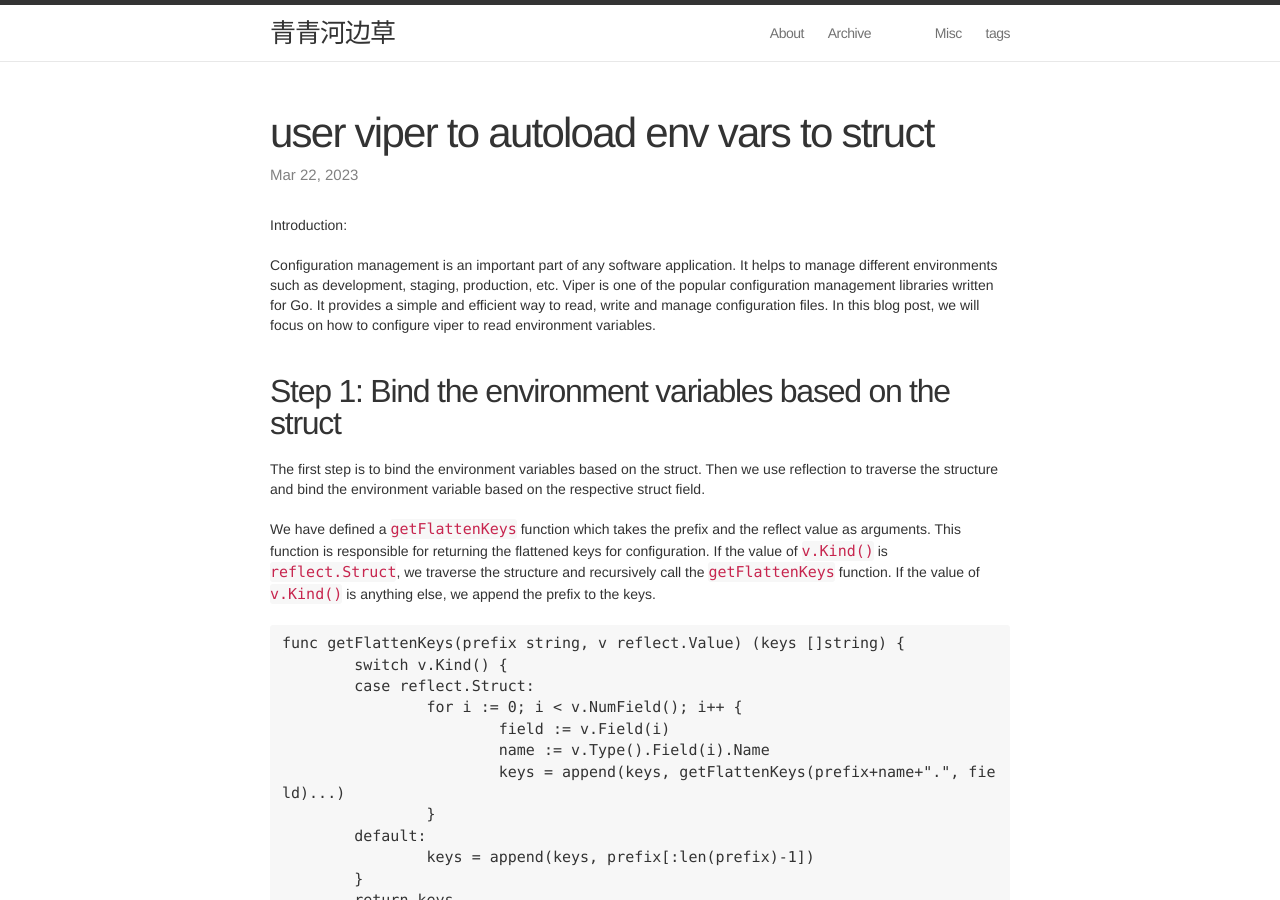
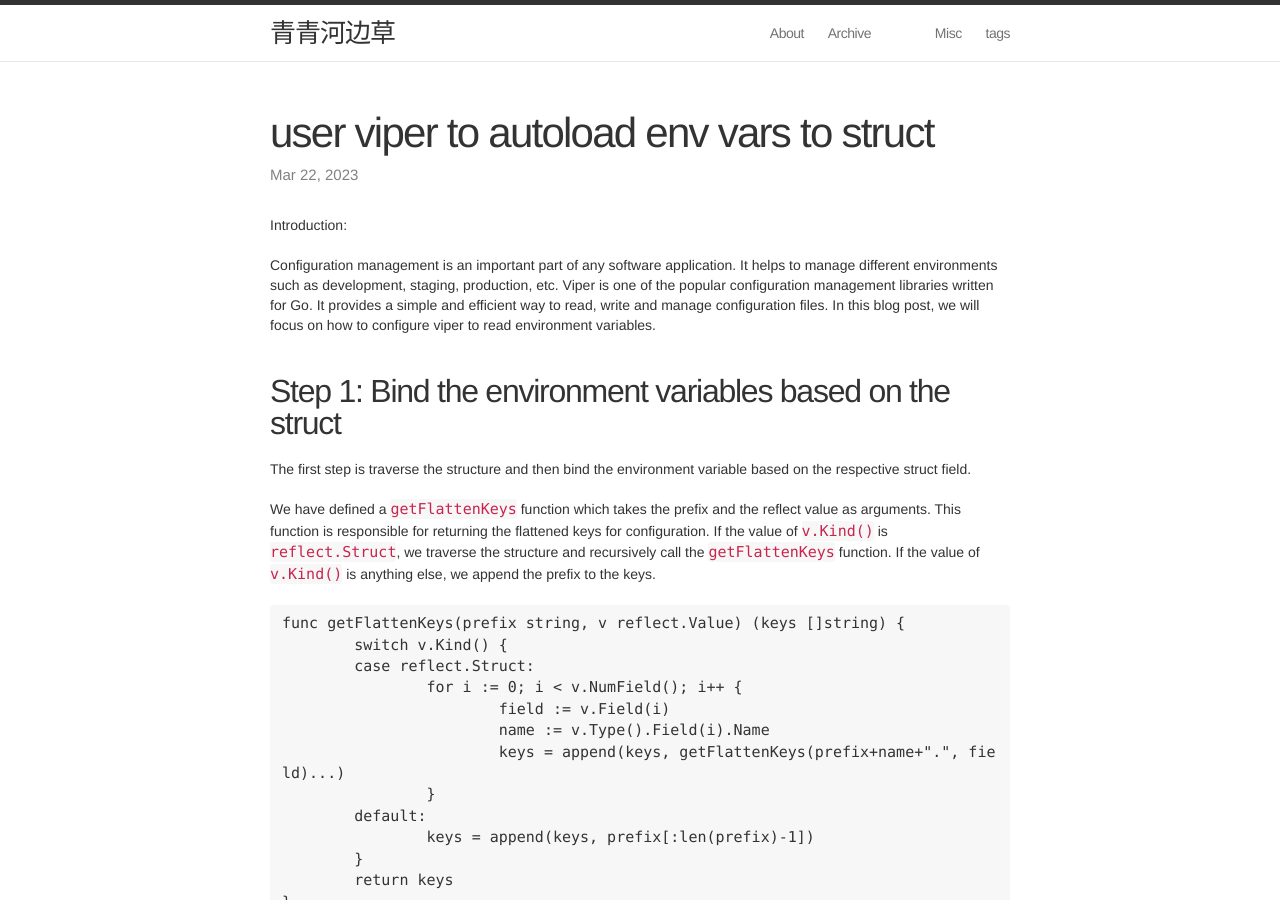
Before and after one commit to swuecho/swuecho.github.io, a Jekyll site: the page built from _posts/2023-03-22-user-viper-to-autoload-env-vars-to-struct.md, in a window 1280 px wide and 900 px high. Built offline with Jekyll 4.4.1, drawn with Linux system fonts in a browser that asks for light colours; comment, search, counter and statistics services are not loaded.

Commit message:
Update 2023-03-22-user-viper-to-autoload-env-vars-to-struct.md

```diff
--- a/_posts/2023-03-22-user-viper-to-autoload-env-vars-to-struct.md
+++ b/_posts/2023-03-22-user-viper-to-autoload-env-vars-to-struct.md
@@ -11,7 +11,7 @@ Configuration management is an important part of any software application. It he
 
 ## Step 1: Bind the environment variables based on the struct
 
-The first step is to bind the environment variables based on the struct. Then we use reflection to traverse the structure and bind the environment variable based on the respective struct field.
+The first step is traverse the structure and then bind the environment variable based on the respective struct field.
 
 We have defined a `getFlattenKeys` function which takes the prefix and the reflect value as arguments. This function is responsible for returning the flattened keys for configuration. If the value of `v.Kind()` is `reflect.Struct`, we traverse the structure and recursively call the `getFlattenKeys` function. If the value of `v.Kind()` is anything else, we append the prefix to the keys.
 
```
